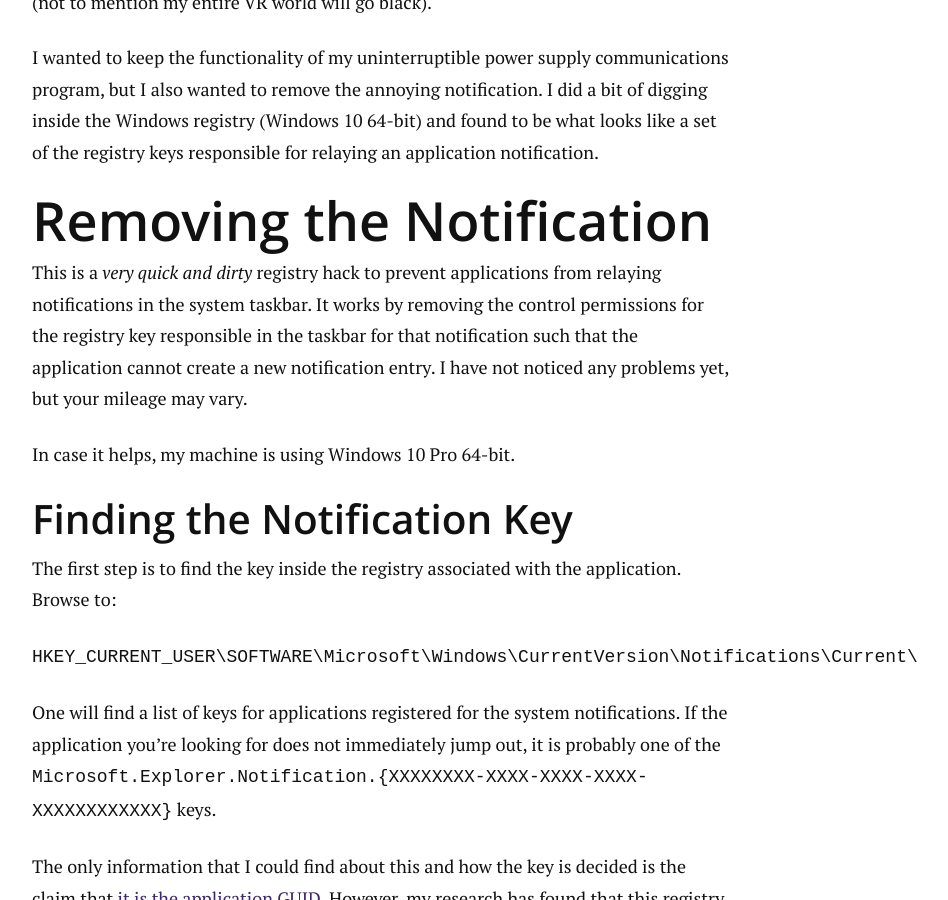
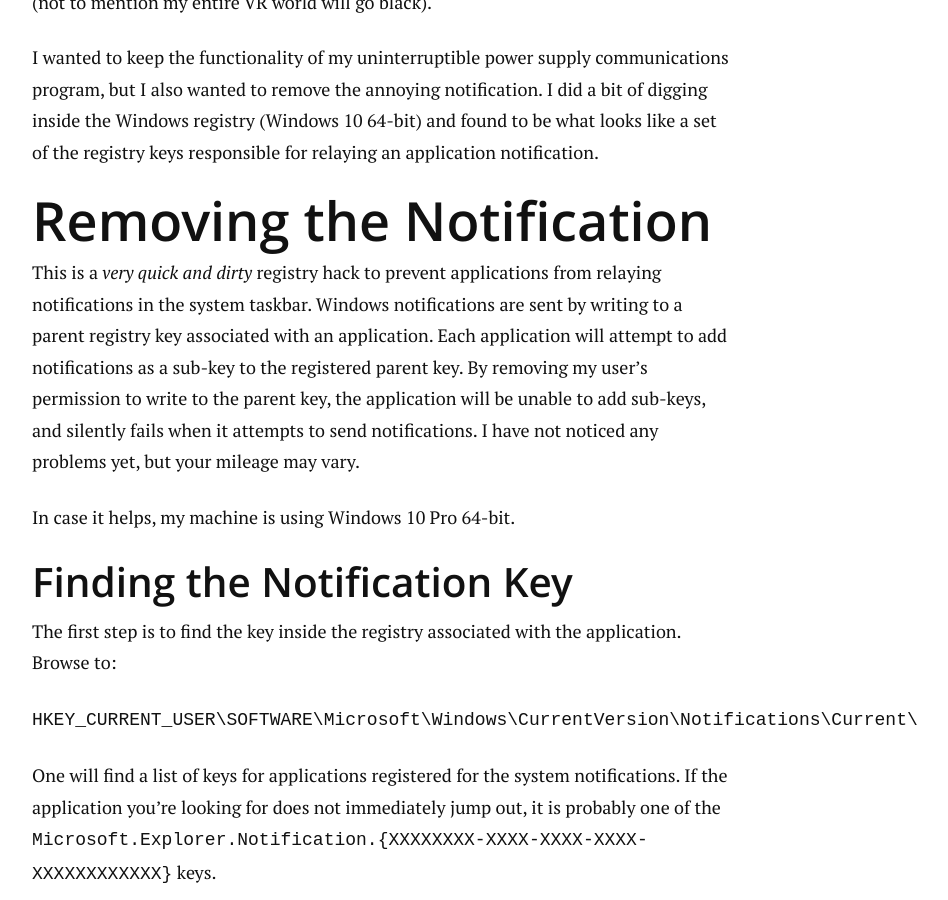
Before and after one commit to aav7fl/website-legacy, a Jekyll site: the page built from _posts/2016-07-02-preventing-windows-application-notifications.md, in a window 1280 px wide and 900 px high, scrolled down 1670 px. Shown: the whole window, without its empty margins (258-1206 px from the left). Built offline with Jekyll 4.4.1, drawn with Linux system fonts in a browser that asks for light colours; comment, search, counter and statistics services are not loaded.

Commit message:
Update 2016-07-02-preventing-windows-application-notifications.md

```diff
--- a/_posts/2016-07-02-preventing-windows-application-notifications.md
+++ b/_posts/2016-07-02-preventing-windows-application-notifications.md
@@ -23,7 +23,7 @@
 
 # Removing the Notification
 
-This is a _very quick and dirty_ registry hack to prevent applications from relaying notifications in the system taskbar. It works by removing the control permissions for the registry key responsible in the taskbar for that notification such that the application cannot create a new notification entry. I have not noticed any problems yet, but your mileage may vary.
+This is a _very quick and dirty_ registry hack to prevent applications from relaying notifications in the system taskbar. Windows notifications are sent by writing to a parent registry key associated with an application. Each application will attempt to add notifications as a sub-key to the registered parent key. By removing my user's permission to write to the parent key, the application will be unable to add sub-keys, and silently fails when it attempts to send notifications. I have not noticed any problems yet, but your mileage may vary.
 
 In case it helps, my machine is using Windows 10 Pro 64-bit.
 
```
